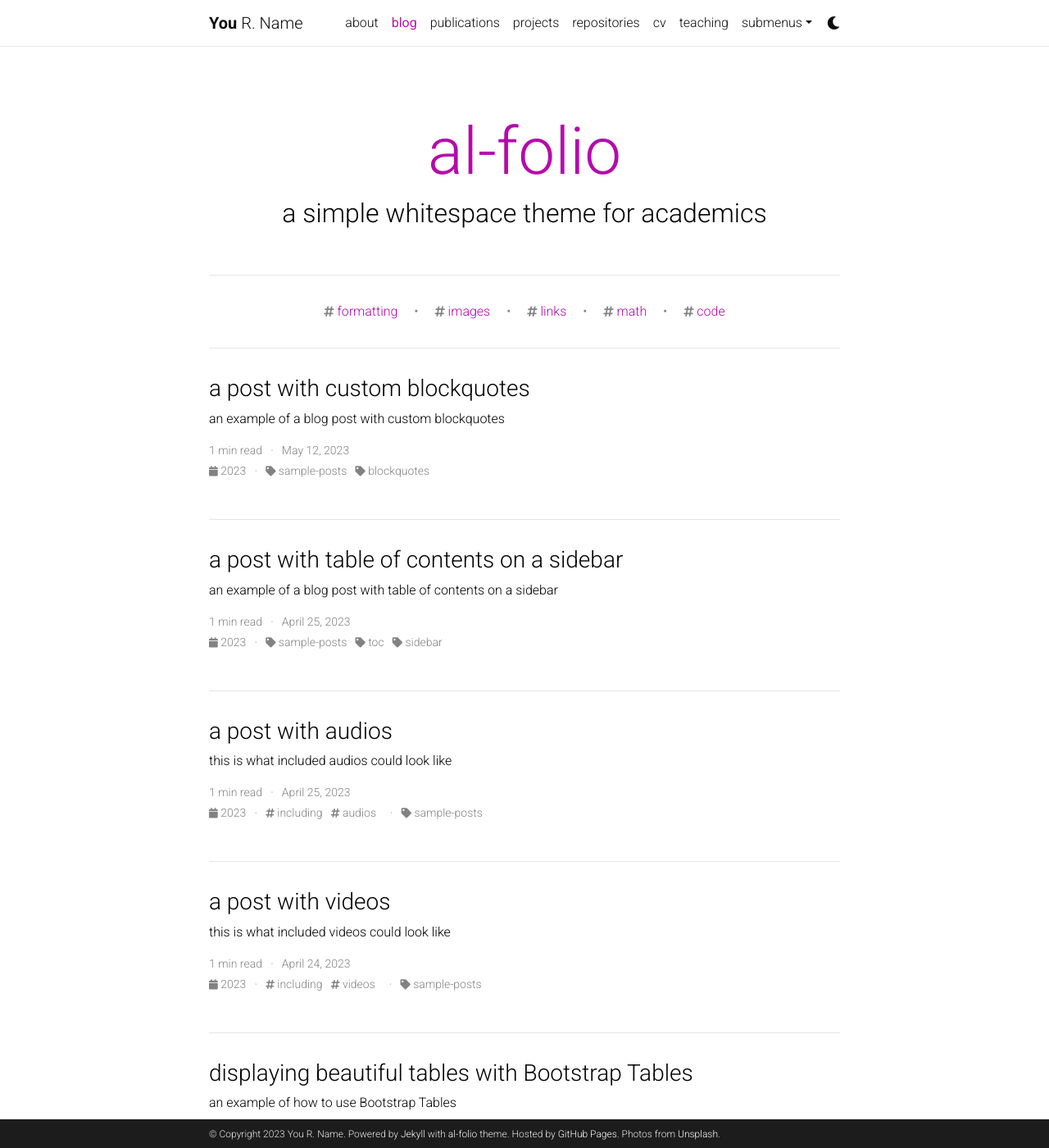
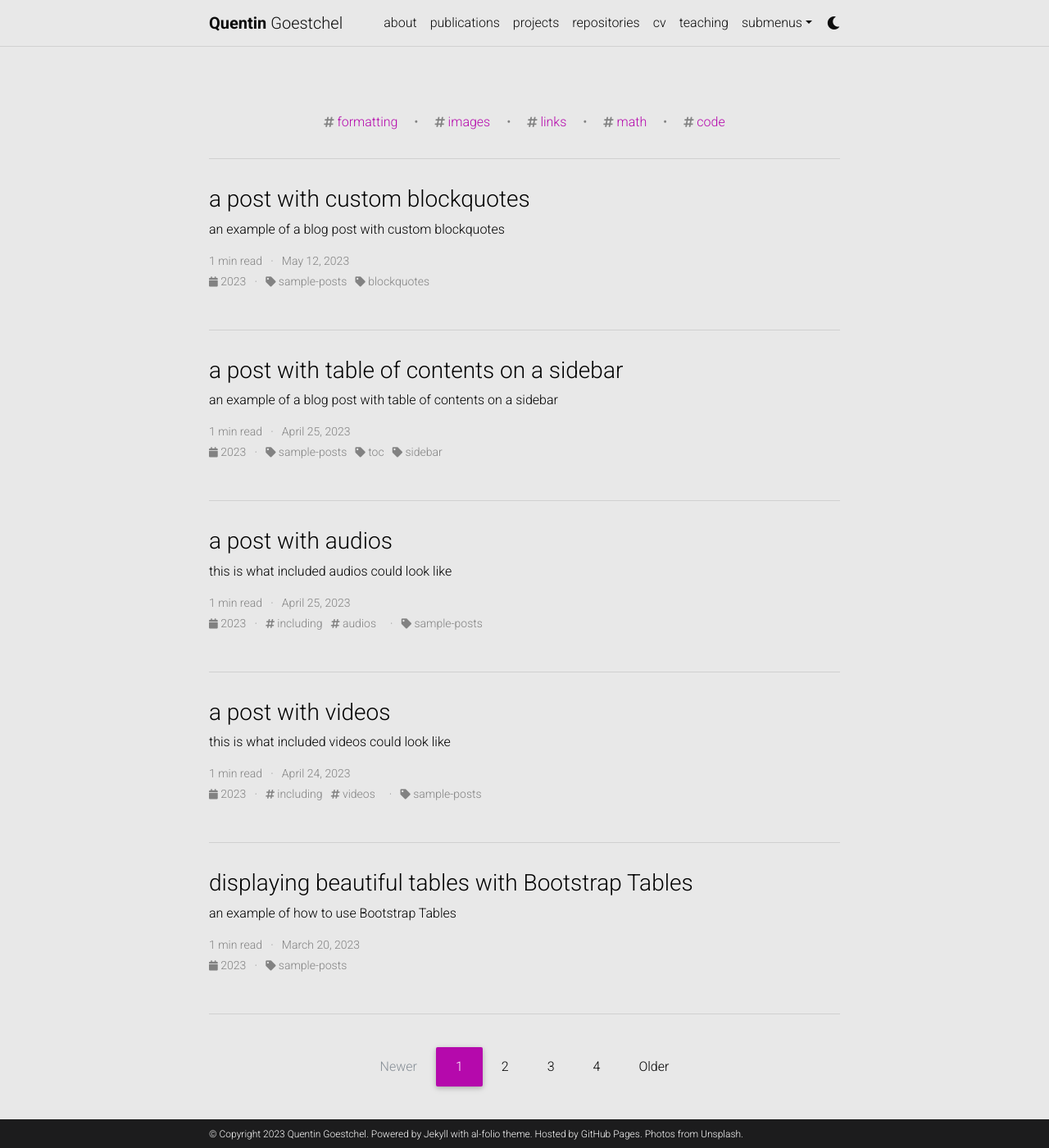
Before and after one commit to qgoestch/qgoestch, a Jekyll site: the page built from blog/index.html, in a window 1280 px wide and 1400 px high. Shown: the whole window at 82% size. Built offline with Jekyll 4.4.1, drawn with Linux system fonts in a browser that asks for light colours; the list of posts is cut into pages by our own code; comment, search, counter and statistics services are not loaded; a style sheet for code colours, icons or effects is not loaded.

Commit message:
Name & others basic info updated

```diff
--- a/_config.yml
+++ b/_config.yml
@@ -3,12 +3,12 @@
 # -----------------------------------------------------------------------------
 
 title: blank # the website title (if blank, full name will be used instead)
-first_name: You
-middle_name: R.
-last_name: Name
-email: you@example.com
-description: > # the ">" symbol means to ignore newlines until "footer_text:"
-  A simple, whitespace theme for academics. Based on [*folio](https://github.com/bogoli/-folio) design.
+first_name: Quentin
+middle_name:
+last_name: Goestchel
+email: quentin.goestchel@ens-paris-saclay.fr
+description: # the ">" symbol means to ignore newlines until "footer_text:"
+  Academic portfolio
 footer_text: >
   Powered by <a href="https://jekyllrb.com/" target="_blank">Jekyll</a> with <a href="https://github.com/alshedivat/al-folio">al-folio</a> theme.
   Hosted by <a href="https://pages.github.com/" target="_blank">GitHub Pages</a>.
@@ -18,8 +18,8 @@
 lang: en # the language of your site (for example: en, fr, cn, ru, etc.)
 icon: ⚛️  # the emoji used as the favicon (alternatively, provide image name in /assets/img/)
 
-url: https://alshedivat.github.io # the base hostname & protocol for your site
-baseurl: /al-folio # the subpath of your site, e.g. /blog/
+url: https://qgoestch.github.io # the base hostname & protocol for your site
+baseurl: /about/ # the subpath of your site, e.g. /blog/
 last_updated: false # set to true if you want to display last updated in the footer
 impressum_path:  # set to path to include impressum link in the footer, use the same path as permalink in a page, helps to conform with EU GDPR
 
@@ -45,7 +45,7 @@
 # will use title and url fields
 # Take a look to https://github.com/jekyll/jekyll-feed for more customization
 
-rss_icon: true
+rss_icon: false
 
 # -----------------------------------------------------------------------------
 # Layout
@@ -71,8 +71,8 @@
 # Social integration
 # -----------------------------------------------------------------------------
 
-github_username: # your GitHub user name
-gitlab_username: # your GitLab user name
+github_username: qgoestch # your GitHub user name
+gitlab_username: qgoestch # your GitLab user name
 twitter_username: # your Twitter handle
 mastodon_username: # your mastodon instance+username in the format instance.tld/@username
 linkedin_username: # your LinkedIn user name
@@ -122,10 +122,10 @@
 # Blog
 # -----------------------------------------------------------------------------
 
-blog_name: al-folio # blog_name will be displayed in your blog page
-blog_nav_title: blog # your blog must have a title for it to be displayed in the nav bar
-blog_description: a simple whitespace theme for academics
-permalink: /blog/:year/:title/
+blog_name: # blog_name will be displayed in your blog page
+blog_nav_title: # your blog must have a title for it to be displayed in the nav bar
+blog_description:
+permalink:
 
 # Pagination
 pagination:
@@ -152,7 +152,7 @@
   lang: en
 
 # Disqus comments (DEPRECATED)
-disqus_shortname: al-folio # put your disqus shortname
+disqus_shortname: # put your disqus shortname
 # https://help.disqus.com/en/articles/1717111-what-s-a-shortname
 
 # External sources.
@@ -170,20 +170,20 @@
   news:
     defaults:
       layout: post
-    output: true
+    output: false
     permalink: /news/:path/
   projects:
     output: true
     permalink: /projects/:path/
 
 announcements:
-  enabled: true
+  enabled: False
   scrollable: true # adds a vertical scroll bar if there are more than 3 news items
   limit: 5 # leave blank to include all the news in the `_news` folder
 
 latest_posts:
-  enabled: true
-  scrollable: true # adds a vertical scroll bar if there are more than 3 new posts items
+  enabled: False
+  scrollable: Tue # adds a vertical scroll bar if there are more than 3 new posts items
   limit: 3 # leave blank to include all the blog posts
 
 # -----------------------------------------------------------------------------
@@ -270,8 +270,8 @@
 
 scholar:
 
-  last_name: [Einstein]
-  first_name: [Albert, A.]
+  last_name: [Goestchel]
+  first_name: [Quentin]
 
   style: apa
   locale: en
--- a/_sass/_themes.scss
+++ b/_sass/_themes.scss
@@ -3,7 +3,7 @@
  ******************************************************************************/
 
 :root {
-  --global-bg-color: #{$white-color};
+  --global-bg-color: #{$grey-color-light};
   --global-code-bg-color: #{$code-bg-color-light};
   --global-text-color: #{$black-color};
   --global-text-color-light: #{$grey-color};
@@ -11,7 +11,7 @@
   --global-hover-color: #{$purple-color};
   --global-hover-text-color: #{$white-color};
   --global-footer-bg-color: #{$grey-color-dark};
-  --global-footer-text-color: #{$grey-color-light};
+  --global-footer-text-color: #{$white-color};
   --global-footer-link-color: #{$white-color};
   --global-distill-app-color: #{$grey-color};
   --global-divider-color: rgba(0,0,0,.1);
```
Also changed, not shown: _pages/about.md (+1 -1 lines).
